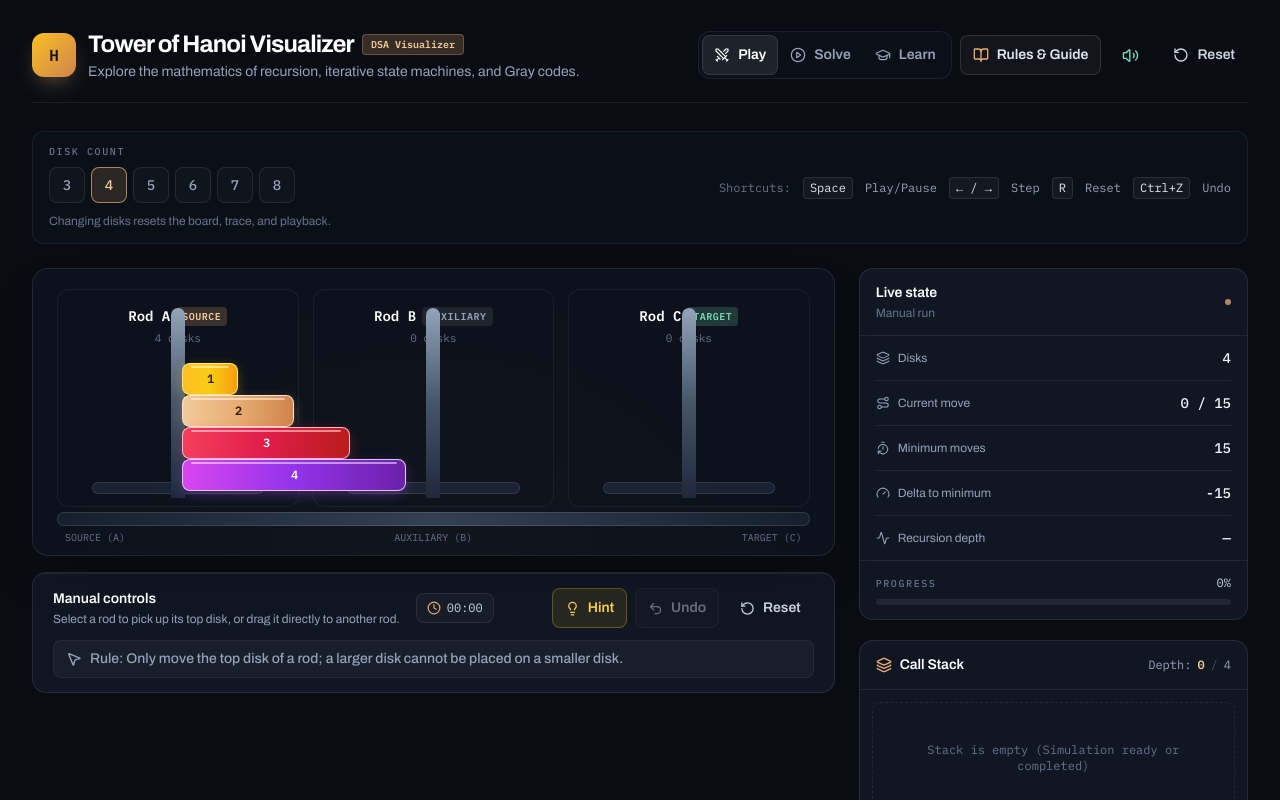
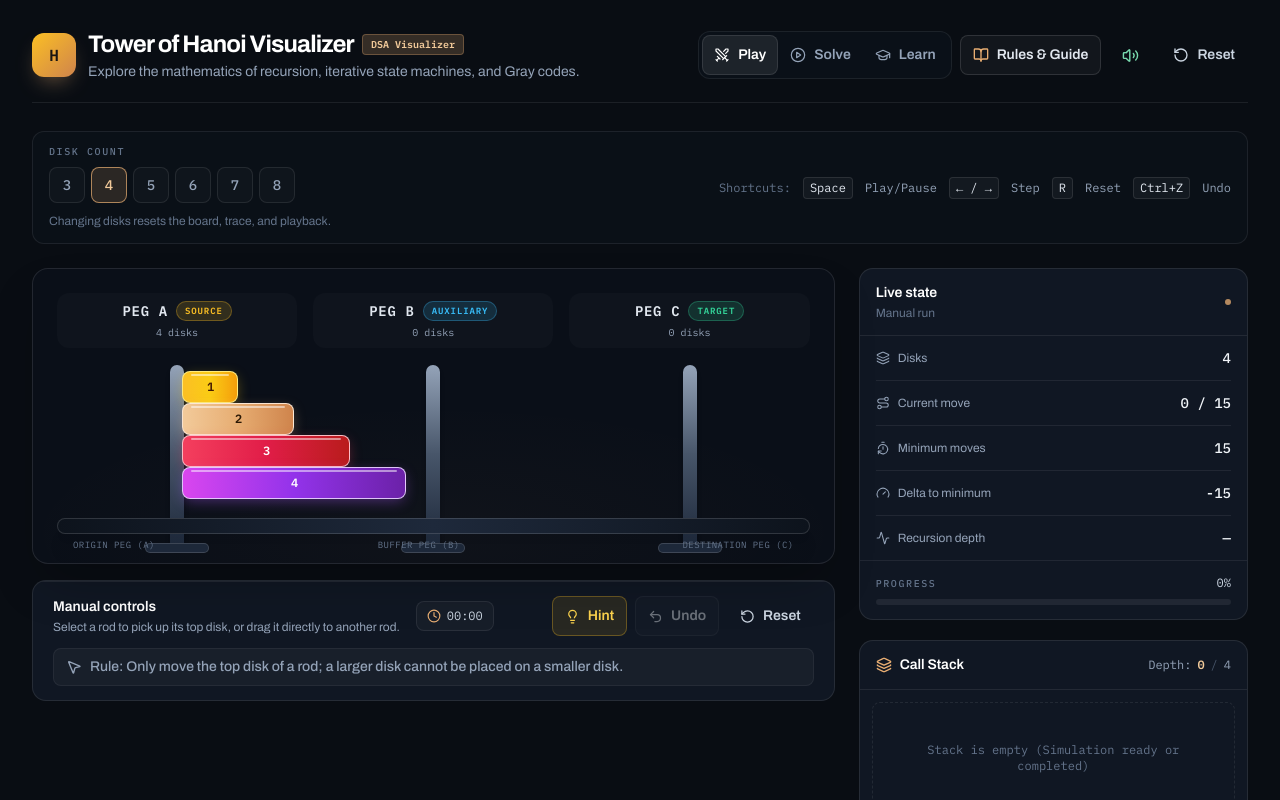
Before and after one commit to ThanhNguyn/tower-of-hanoi-visualizer, a React (Vite) app: page / in a window 1280 px wide. Shown: the top 800 px of the page. Built offline with nearby package versions, Linux system fonts and the light colour scheme.

Commit message:
fix: eliminate scrollIntoView window jump and redesign HanoiBoard with zero text overlap

```diff
--- a/src/components/HanoiBoard.tsx
+++ b/src/components/HanoiBoard.tsx
@@ -1,5 +1,4 @@
 import { useMemo } from "react";
-import { motion } from "framer-motion";
 import type { HanoiRods, Rod as RodType } from "../types/hanoi";
 import { Disk } from "./Disk";
 import { sound } from "../utils/audio";
@@ -21,10 +20,10 @@ const ROD_CENTERS: Record<RodType, number> = {
   C: 83.333
 };
 
-const ROD_INFO: Array<{ id: RodType; label: string; role: string }> = [
-  { id: "A", label: "Rod A", role: "Source" },
-  { id: "B", label: "Rod B", role: "Auxiliary" },
-  { id: "C", label: "Rod C", role: "Target" }
+const ROD_CONFIGS: Array<{ id: RodType; label: string; role: string; roleColor: string }> = [
+  { id: "A", label: "PEG A", role: "Source", roleColor: "text-amber-400 bg-amber-400/15 border-amber-400/30" },
+  { id: "B", label: "PEG B", role: "Auxiliary", roleColor: "text-sky-400 bg-sky-400/15 border-sky-400/30" },
+  { id: "C", label: "PEG C", role: "Target", roleColor: "text-emerald-400 bg-emerald-400/15 border-emerald-400/30" }
 ];
 
 export function HanoiBoard({
@@ -37,10 +36,10 @@ export function HanoiBoard({
   onSelectRod,
   onDropDisk
 }: HanoiBoardProps) {
-  // Height calculated with generous headroom so hovering disks never clip
-  const poleHeight = Math.max(190, totalDisks * 32 + 50);
-  const hoverTopY = poleHeight + 28;
-  const boardHeight = hoverTopY + 70;
+  // Calculated vertical metrics guaranteeing zero overlap and comfortable breathing room
+  const poleHeight = Math.max(180, totalDisks * 32 + 40);
+  const hoverTopY = poleHeight + 36;
+  const boardHeight = hoverTopY + 80;
 
   // Map each disk to its current rod and slot index
   const diskPositions = useMemo(() => {
@@ -70,46 +69,67 @@ export function HanoiBoard({
 
   return (
     <div
-      className="relative w-full rounded-2xl border border-white/[0.09] bg-[#0c121b] p-5 sm:p-6 shadow-2xl overflow-hidden select-none"
+      className="relative w-full rounded-2xl border border-white/[0.1] bg-[#0a0f18] p-6 shadow-2xl overflow-hidden select-none"
       style={{ minHeight: `${boardHeight}px` }}
     >
-      {/* Ambient background illumination */}
+      {/* Background ambient lighting */}
       <div
-        className="pointer-events-none absolute inset-0 opacity-25"
+        className="pointer-events-none absolute inset-0 opacity-40"
         style={{
           background:
-            "radial-gradient(ellipse at 50% 90%, rgba(231,173,114,0.09), transparent 70%)"
+            "radial-gradient(ellipse 70% 60% at 50% 90%, rgba(231,173,114,0.07), transparent 75%)"
         }}
       />
 
-      {/* 3 Rod Columns Background Interaction Zones */}
-      <div className="absolute inset-x-5 sm:inset-x-6 top-5 bottom-12 grid grid-cols-3 gap-3.5 pointer-events-auto">
-        {ROD_INFO.map(({ id, label, role }) => {
+      {/* Top Peg Identifiers (Cleanly spaced, zero text overlap) */}
+      <div className="relative z-10 grid grid-cols-3 gap-4 mb-3">
+        {ROD_CONFIGS.map(({ id, label, role, roleColor }) => {
+          const isSelected = selectedRod === id;
+          const isHintTarget = hintMove?.to === id;
+          const count = rods[id].length;
+
+          return (
+            <div
+              key={id}
+              onClick={() => isInteractive && onSelectRod(id)}
+              className={`flex flex-col items-center py-2 px-3 rounded-xl transition-all ${
+                isSelected
+                  ? "bg-signal-blue/10 ring-1 ring-signal-blue/50"
+                  : isHintTarget
+                  ? "bg-amber-400/10 ring-1 ring-amber-400/40"
+                  : "bg-white/[0.02] hover:bg-white/[0.04]"
+              } ${isInteractive ? "cursor-pointer" : "cursor-default"}`}
+            >
+              <div className="flex items-center gap-2">
+                <span className="font-mono text-xs sm:text-sm font-bold tracking-wider text-slate-200">
+                  {label}
+                </span>
+                <span
+                  className={`rounded-full border px-2 py-0.5 text-[9px] font-mono font-semibold uppercase tracking-widest ${roleColor}`}
+                >
+                  {role}
+                </span>
+              </div>
+              <span className="mt-1 font-mono text-[10px] text-slate-400">
+                {count} {count === 1 ? "disk" : "disks"}
+              </span>
+            </div>
+          );
+        })}
+      </div>
+
+      {/* Interactive Peg Dropping & Clicking Column Zones */}
+      <div className="absolute inset-x-6 top-24 bottom-12 grid grid-cols-3 gap-4">
+        {ROD_CONFIGS.map(({ id }) => {
           const isSelected = selectedRod === id;
           const isShaking = shakeRod === id;
           const isHintTarget = hintMove?.to === id;
-          const diskCount = rods[id].length;
 
           return (
-            <motion.div
+            <div
               key={id}
-              animate={
-                isShaking
-                  ? {
-                      x: [0, -12, 12, -8, 8, -4, 4, 0],
-                      transition: { duration: 0.5, ease: "easeInOut" }
-                    }
-                  : { x: 0 }
-              }
-              onClick={() => {
-                if (isInteractive) {
-                  onSelectRod(id);
-                }
-              }}
-              onDragOver={(e) => {
-                if (!isInteractive) return;
-                e.preventDefault();
-              }}
+              onClick={() => isInteractive && onSelectRod(id)}
+              onDragOver={(e) => isInteractive && e.preventDefault()}
               onDrop={(e) => {
                 if (!isInteractive) return;
                 e.preventDefault();
@@ -118,62 +138,43 @@ export function HanoiBoard({
                   onDropDisk?.(selectedRod, id);
                 }
               }}
-              className={`relative flex flex-col items-center justify-between rounded-xl border p-3 transition-all ${
+              className={`relative flex flex-col items-center justify-end rounded-xl transition-all ${
+                isShaking ? "animate-shake" : ""
+              } ${
                 isSelected
-                  ? "border-signal-blue bg-signal-blue/[0.08] shadow-[0_0_24px_rgba(134,183,255,0.2)] ring-1 ring-signal-blue"
+                  ? "bg-signal-blue/[0.04]"
                   : isHintTarget
-                  ? "border-amber-400/80 bg-amber-400/[0.08] ring-1 ring-amber-400/50"
-                  : "border-white/[0.06] bg-ink-900/40 hover:border-white/[0.14] hover:bg-white/[0.02]"
+                  ? "bg-amber-400/[0.04]"
+                  : "hover:bg-white/[0.015]"
               } ${isInteractive ? "cursor-pointer" : "cursor-default"}`}
             >
-              {/* Header Label - properly contained inside with clean spacing */}
-              <div className="flex flex-col items-center pointer-events-none pt-1">
-                <div className="flex items-center gap-1.5">
-                  <span className="font-mono text-xs sm:text-sm font-semibold text-white">
-                    {label}
-                  </span>
-                  <span
-                    className={`rounded px-1.5 py-0.5 text-[10px] font-mono font-semibold uppercase tracking-wider ${
-                      id === "A"
-                        ? "bg-copper-400/20 text-copper-300"
-                        : id === "C"
-                        ? "bg-signal-green/20 text-signal-green"
-                        : "bg-white/[0.08] text-slate-400"
-                    }`}
-                  >
-                    {role}
-                  </span>
-                </div>
-                <span className="mt-1 font-mono text-[11px] text-slate-500">
-                  {diskCount} {diskCount === 1 ? "disk" : "disks"}
-                </span>
-              </div>
-
-              {/* Vertical Metallic Rod Pole */}
+              {/* Solid Polished Metallic Peg Pole */}
               <div
-                className={`absolute bottom-2 w-3 sm:w-3.5 rounded-t-full transition-all ${
+                className={`w-3 sm:w-3.5 rounded-t-full transition-all duration-300 shadow-md ${
                   isSelected
-                    ? "bg-gradient-to-b from-signal-blue via-slate-300 to-slate-500 shadow-[0_0_14px_rgba(134,183,255,0.7)]"
+                    ? "bg-gradient-to-b from-signal-blue via-slate-200 to-slate-400 shadow-[0_0_16px_rgba(134,183,255,0.8)]"
+                    : isHintTarget
+                    ? "bg-gradient-to-b from-amber-300 via-slate-300 to-slate-500 shadow-[0_0_14px_rgba(251,191,36,0.6)]"
                     : "bg-gradient-to-b from-slate-400 via-slate-600 to-slate-800"
                 }`}
                 style={{ height: `${poleHeight}px` }}
               />
 
-              {/* Base Peg Inset */}
+              {/* Milled Steel Socket Collar at base of peg */}
               <div
-                className={`h-3 w-4/5 rounded-md border transition-colors ${
+                className={`h-2.5 w-12 sm:w-16 rounded-full border transition-all mt-[-2px] ${
                   isSelected
-                    ? "border-signal-blue/60 bg-signal-blue/25"
-                    : "border-white/[0.1] bg-slate-800/80"
+                    ? "border-signal-blue bg-signal-blue/30 shadow-[0_0_10px_rgba(134,183,255,0.5)]"
+                    : "border-white/[0.15] bg-slate-800"
                 }`}
               />
-            </motion.div>
+            </div>
           );
         })}
       </div>
 
       {/* Disks Layer: Unified coordinate plane with 3-stage arc motion */}
-      <div className="absolute inset-x-5 sm:inset-x-6 top-5 bottom-12 pointer-events-none">
+      <div className="absolute inset-x-6 top-24 bottom-12 pointer-events-none">
         {allDisks.map((diskNum) => {
           const pos = diskPositions[diskNum];
           if (!pos) return null;
@@ -208,13 +209,13 @@ export function HanoiBoard({
         })}
       </div>
 
-      {/* Heavy Pedestal Base Slab */}
-      <div className="absolute inset-x-5 sm:inset-x-6 bottom-2.5 flex flex-col items-center">
-        <div className="h-3.5 w-full rounded-lg border border-white/[0.12] bg-gradient-to-r from-ink-800 via-slate-700 to-ink-800 shadow-inner" />
-        <div className="mt-1 flex items-center justify-between w-full px-2 text-[10px] font-mono text-slate-500">
-          <span>SOURCE (A)</span>
-          <span>AUXILIARY (B)</span>
-          <span>TARGET (C)</span>
+      {/* Heavy Obsidian & Brass Base Pedestal */}
+      <div className="absolute inset-x-6 bottom-3 flex flex-col items-center pointer-events-none">
+        <div className="h-4 w-full rounded-lg border border-white/[0.14] bg-gradient-to-r from-ink-900 via-slate-800 to-ink-900 shadow-xl" />
+        <div className="mt-1 flex items-center justify-between w-full px-4 text-[9px] font-mono tracking-wider text-slate-500">
+          <span>ORIGIN PEG (A)</span>
+          <span>BUFFER PEG (B)</span>
+          <span>DESTINATION PEG (C)</span>
         </div>
       </div>
     </div>
--- a/tailwind.config.ts
+++ b/tailwind.config.ts
@@ -32,6 +32,11 @@ export default {
         float: "0 24px 50px -32px rgba(0, 0, 0, 0.98)"
       },
       keyframes: {
+        shake: {
+          "0%, 100%": { transform: "translateX(0)" },
+          "20%, 60%": { transform: "translateX(-8px)" },
+          "40%, 80%": { transform: "translateX(8px)" }
+        },
         "trace-pulse": {
           "0%, 100%": { opacity: "0.55" },
           "50%": { opacity: "1" }
@@ -42,6 +47,7 @@ export default {
         }
       },
       animation: {
+        shake: "shake 0.45s ease-in-out",
         "trace-pulse": "trace-pulse 1.8s ease-in-out infinite",
         "success-stamp": "success-stamp 300ms cubic-bezier(0.16, 1, 0.3, 1) both"
       }
```
Also changed, not shown: src/components/MoveHistory.tsx (+16 -7 lines).
